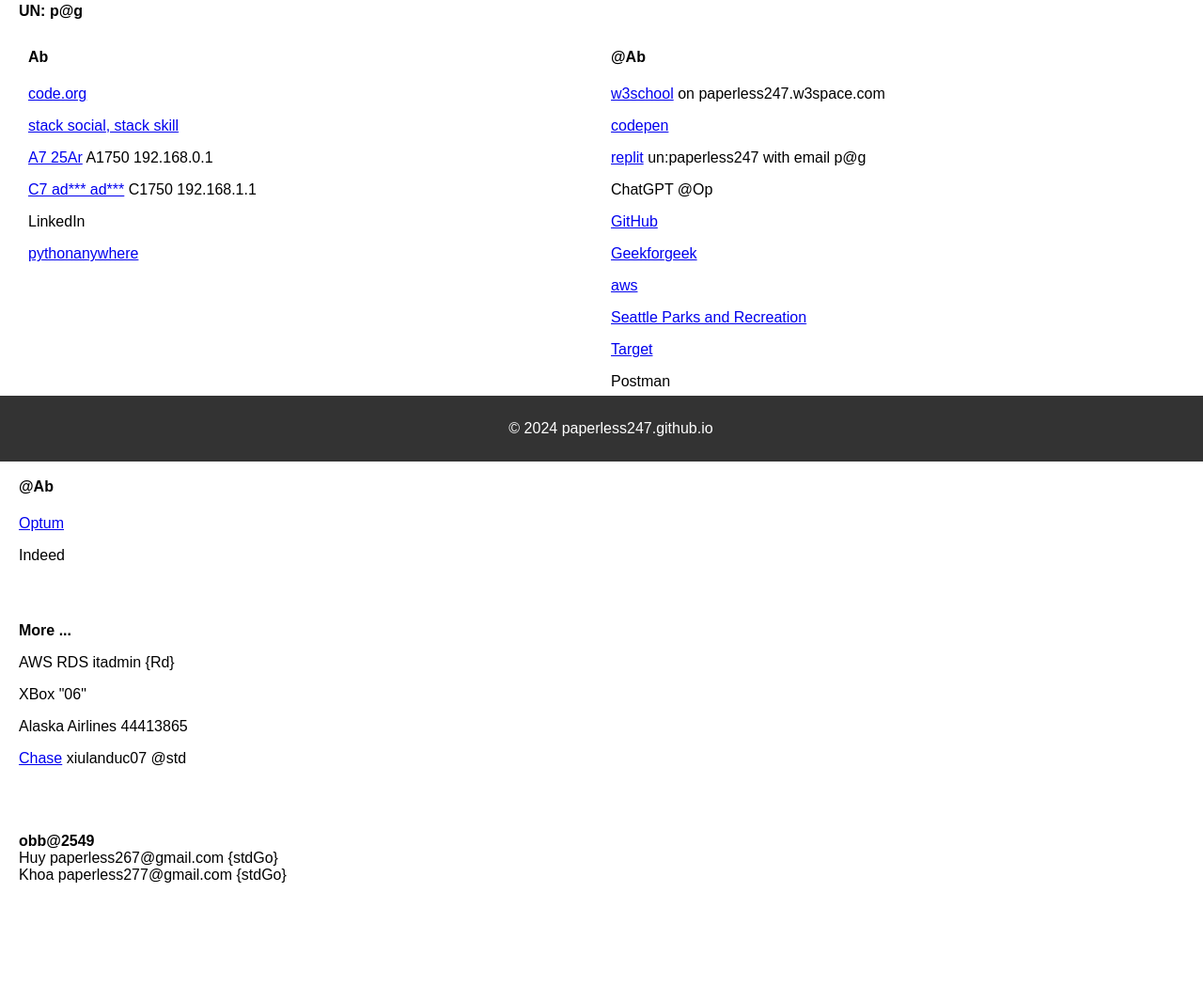
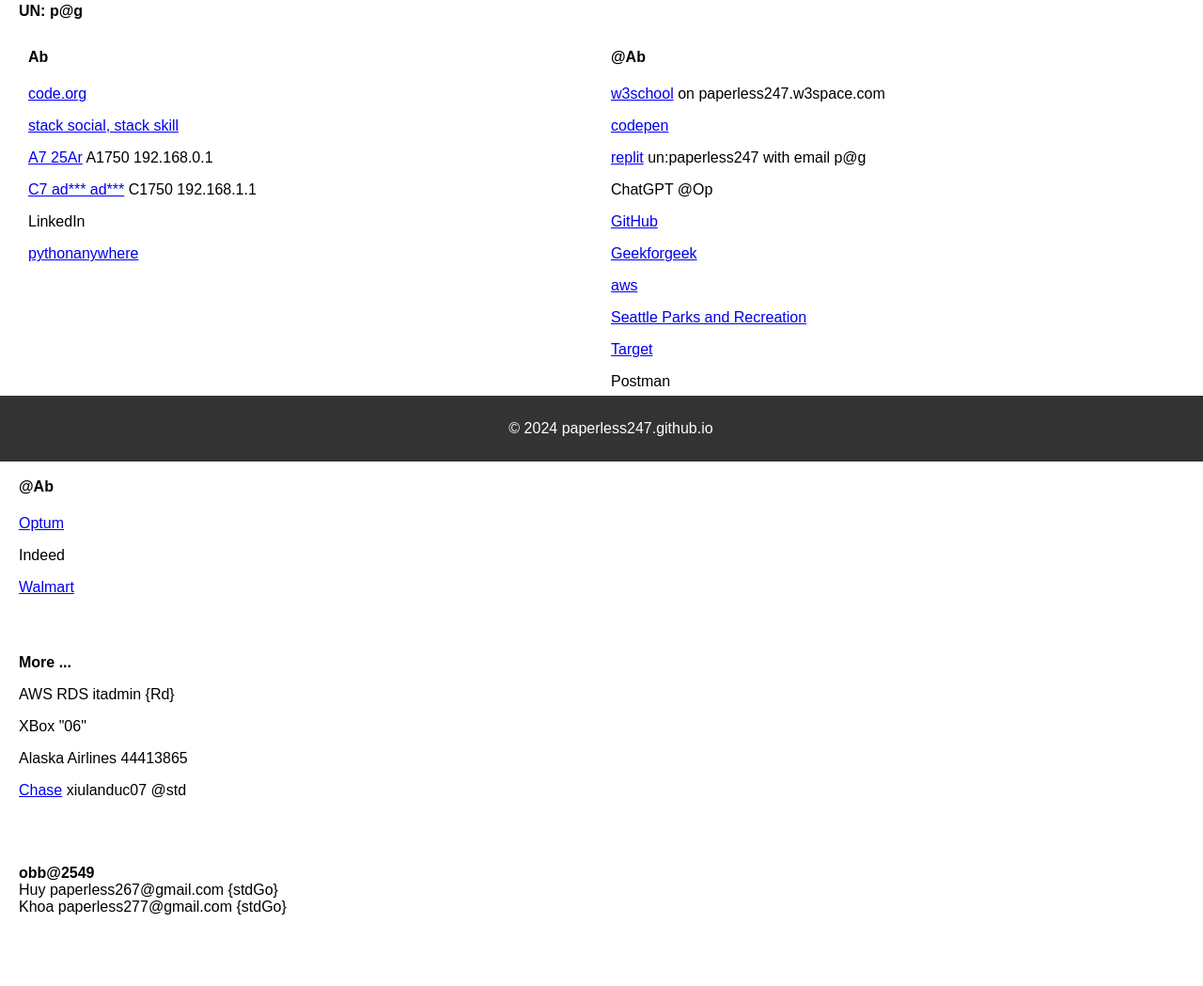
Before and after one commit to paperless247/paperless247.github.io, a plain HTML site: page onlyMe.html in a window 1280 px wide. Shown: the part 309-1358 px from the top of the page at 94% size. Drawn offline with Linux system fonts and the light colour scheme.

Commit message:
Walmart and remove extra /

```diff
--- a/onlyMe.html
+++ b/onlyMe.html
@@ -75,6 +75,7 @@
       <h4>@Ab</h4>
       <p><a href="https://myhealthchart.com/" target="_blank">Optum</a></p>
       <p>Indeed</p>
+      <p><a href="https://www.walmart.com/" target="_blank">Walmart</a></p>
       <br>
       <br>
     </div>
```
